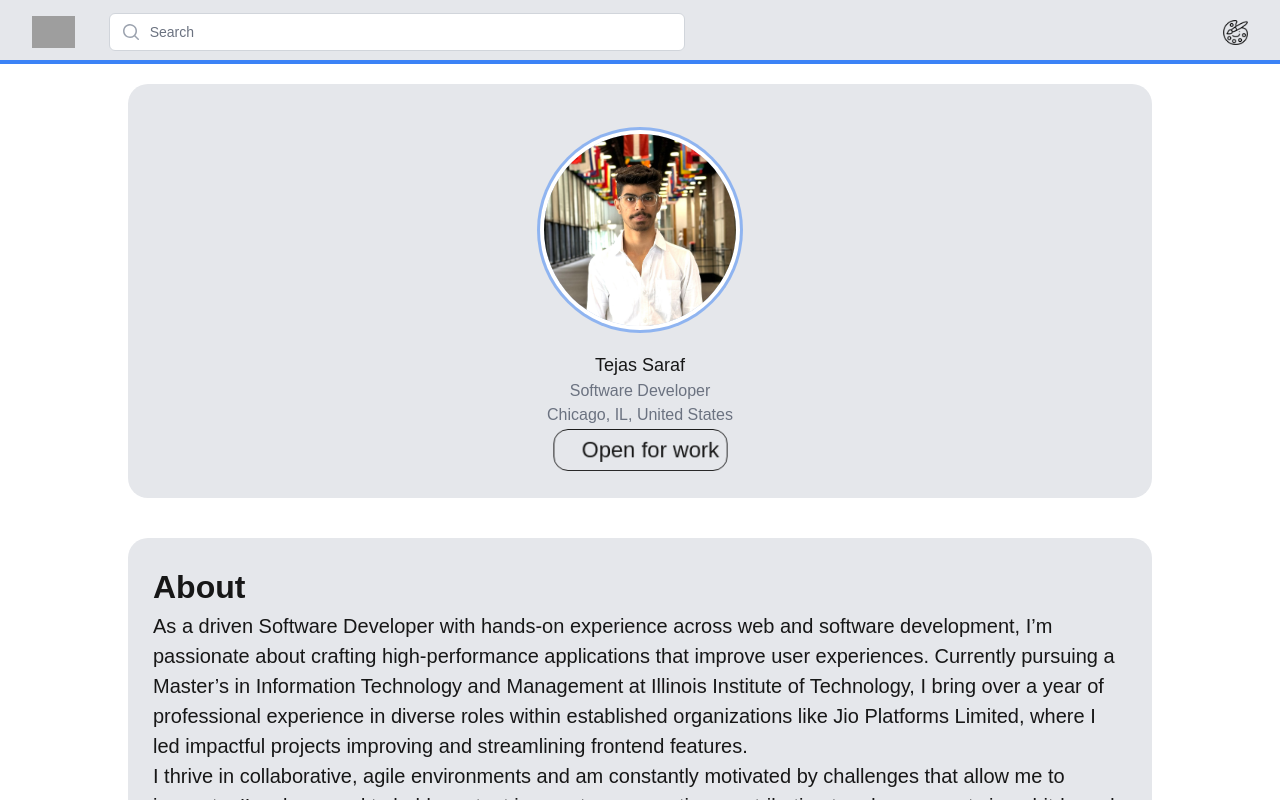
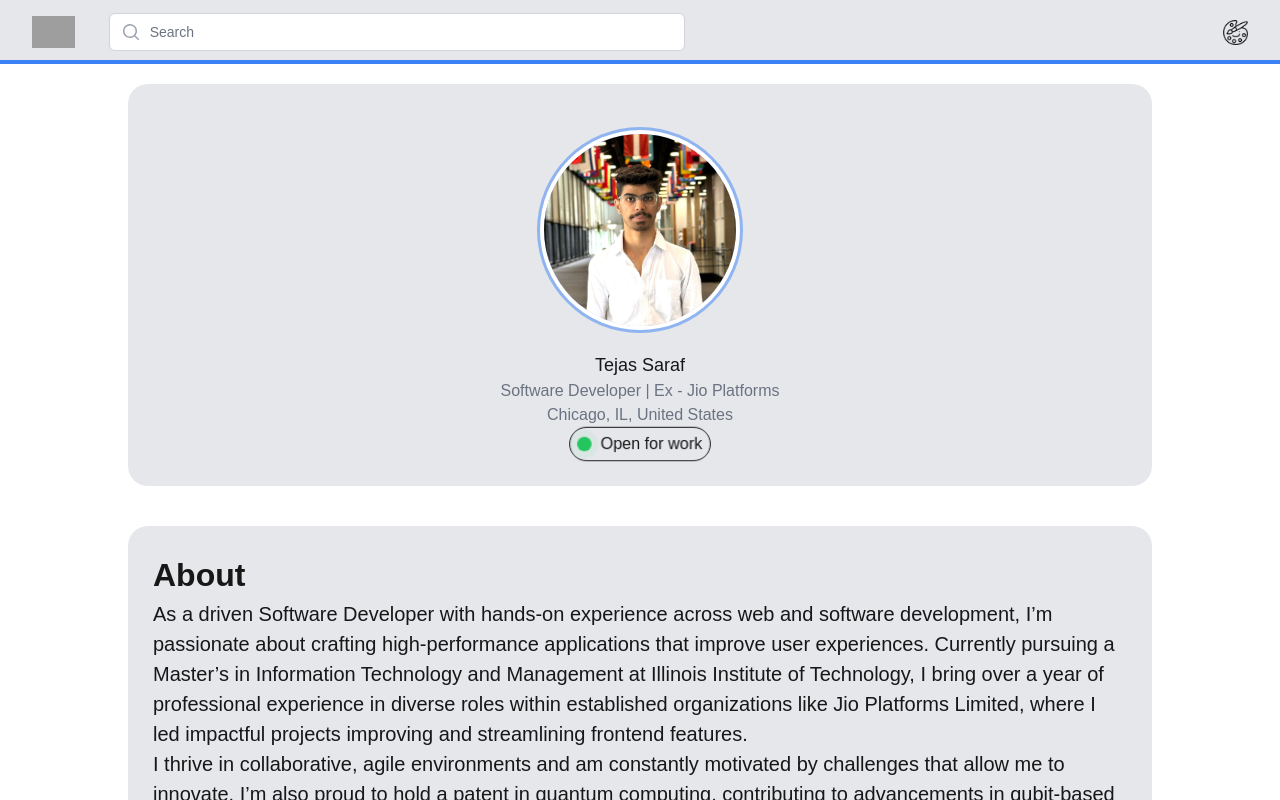
Before and after one commit to TejasSaraf/Portfolio.io, a Next.js app: page / in a window 1280 px wide. Shown: the top 800 px of the page. Built offline with nearby package versions, Linux system fonts and the light colour scheme; grey boxes are pictures that could not be loaded.

Commit message:
Added animation to Open for work button

```diff
--- a/app/components/Profile.tsx
+++ b/app/components/Profile.tsx
@@ -1,4 +1,6 @@
 "use client";
+
+import { motion } from 'framer-motion';
 
 function Profile() {
   return (
@@ -15,22 +17,40 @@ function Profile() {
           />
         </div>
         <span className="text font-medium text-lg">Tejas Saraf</span>
-        <span className="block text-gray-500">Software Developer</span>
+        <span className="block text-gray-500">Software Developer | Ex - Jio Platforms</span>
         <span className="block text-gray-500">Chicago, IL, United States</span>
-        <button
-          className="button flex items-center gap-2 border border-primary px-2 py-1 rounded-2xl font-thin hover:underline border"
+        <motion.button
+          className="button flex items-center gap-2 border border-primary px-2 py-1 rounded-2xl font-thin hover:underline"
           type="button"
           aria-haspopup="dialog"
           aria-expanded="false"
           aria-controls="radix-:rc:"
           data-state="closed"
+          animate={{
+            scale: [1, 1.05, 1],
+            transition: {
+              duration: 2,
+              repeat: Infinity,
+              repeatType: "reverse",
+            },
+          }}
         >
-          <span className="relative flex h-3 w-3">
-            <span className="animate-ping absolute inline-flex h-full w-full rounded-full bg-green opacity-100"></span>
-            <span className="relative inline-flex rounded-full h-3 w-3 bg-green"></span>
-          </span>
+          <motion.span
+            className="relative flex h-3 w-3"
+            animate={{
+              scale: [1, 1.2, 1],
+              transition: {
+                duration: 1,
+                repeat: Infinity,
+                repeatType: "reverse",
+              },
+            }}
+          >
+            <span className="animate-ping absolute inline-flex h-full w-full rounded-full bg-green-400 opacity-75"></span>
+            <span className="relative inline-flex rounded-full h-3 w-3 bg-green-500"></span>
+          </motion.span>
           Open for work
-        </button>
+        </motion.button>
       </a>
     </div>
   );
--- a/app/globals.css
+++ b/app/globals.css
@@ -211,7 +211,8 @@ h1 {
 
 .flex{
   gap: 10px;
-  font-size: 1.5rem;
+  font-size: 1rem;
+  border-radius: 30px;
 }
 
 .skillsSection{
```
